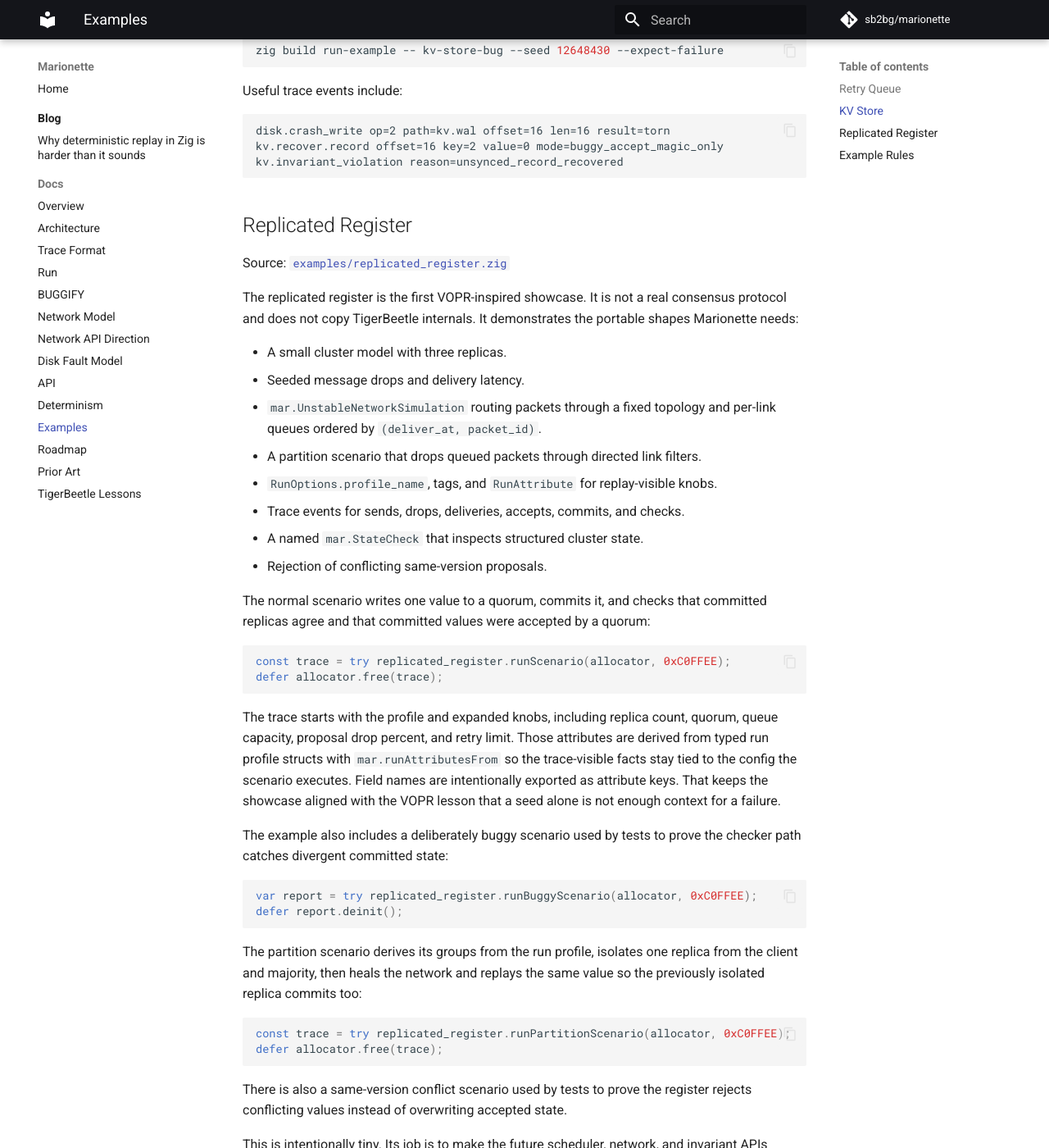
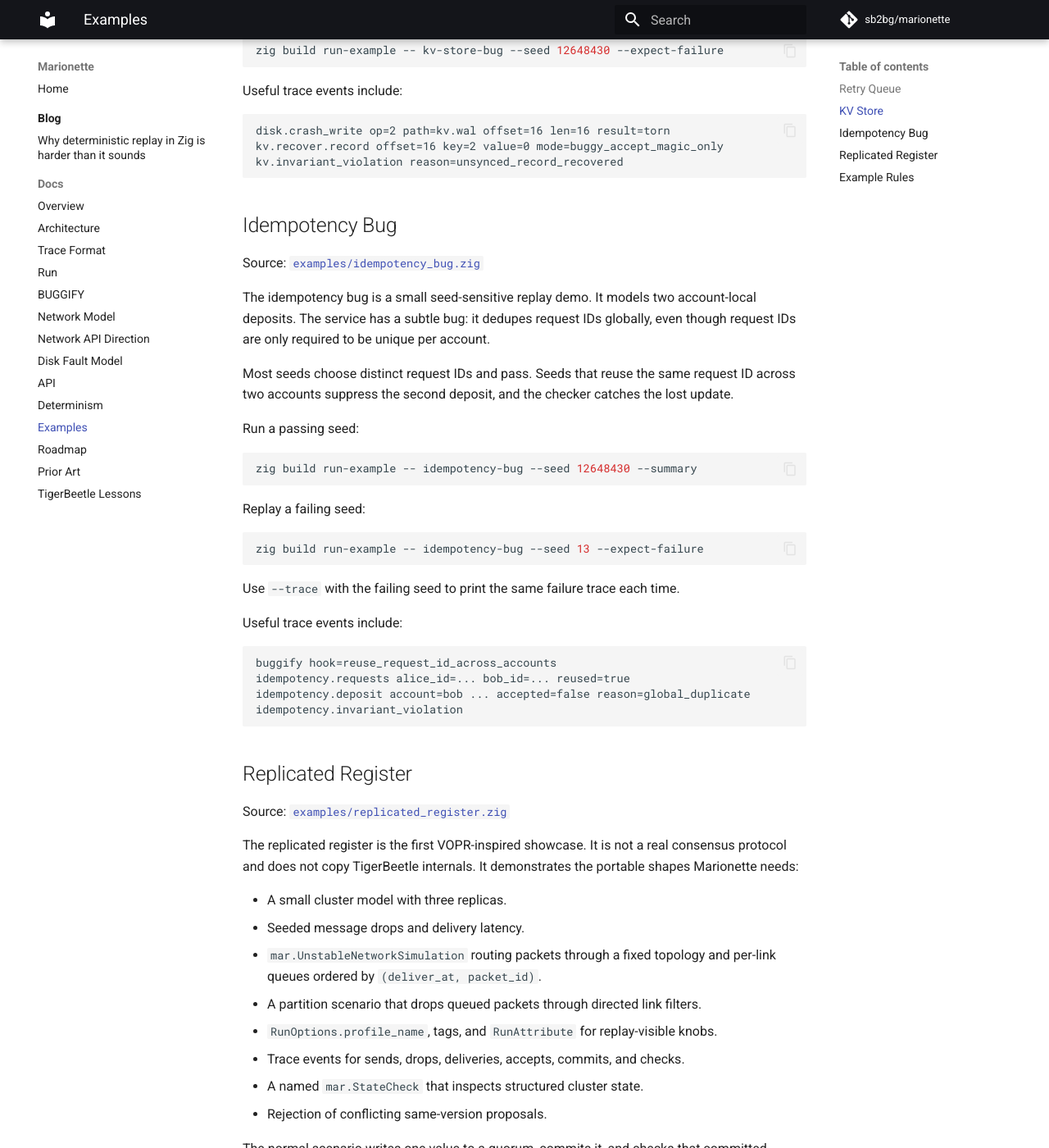
Before and after one commit to sb2bg/marionette, an MkDocs documentation site: the page built from docs/examples.md, in a window 1280 px wide and 1400 px high, scrolled down 1762 px. Shown: the whole window at 82% size. Built offline with MkDocs 1.6.1 and Material for MkDocs 9.7.7, drawn with Linux system fonts in a browser that asks for light colours; comment, search, counter and statistics services are not loaded.

Commit message:
Add idempotency bug example

````diff
--- a/docs/examples.md
+++ b/docs/examples.md
@@ -88,6 +88,41 @@ kv.recover.record offset=16 key=2 value=0 mode=buggy_accept_magic_only
 kv.invariant_violation reason=unsynced_record_recovered
 ```
 
+## Idempotency Bug
+
+Source: [`examples/idempotency_bug.zig`](https://github.com/sb2bg/marionette/blob/main/examples/idempotency_bug.zig)
+
+The idempotency bug is a small seed-sensitive replay demo. It models two
+account-local deposits. The service has a subtle bug: it dedupes request IDs
+globally, even though request IDs are only required to be unique per account.
+
+Most seeds choose distinct request IDs and pass. Seeds that reuse the same
+request ID across two accounts suppress the second deposit, and the checker
+catches the lost update.
+
+Run a passing seed:
+
+```sh
+zig build run-example -- idempotency-bug --seed 12648430 --summary
+```
+
+Replay a failing seed:
+
+```sh
+zig build run-example -- idempotency-bug --seed 13 --expect-failure
+```
+
+Use `--trace` with the failing seed to print the same failure trace each time.
+
+Useful trace events include:
+
+```text
+buggify hook=reuse_request_id_across_accounts
+idempotency.requests alice_id=... bob_id=... reused=true
+idempotency.deposit account=bob ... accepted=false reason=global_duplicate
+idempotency.invariant_violation
+```
+
 ## Replicated Register
 
 Source: [`examples/replicated_register.zig`](https://github.com/sb2bg/marionette/blob/main/examples/replicated_register.zig)
````
Also changed, not shown: 3 other files.
